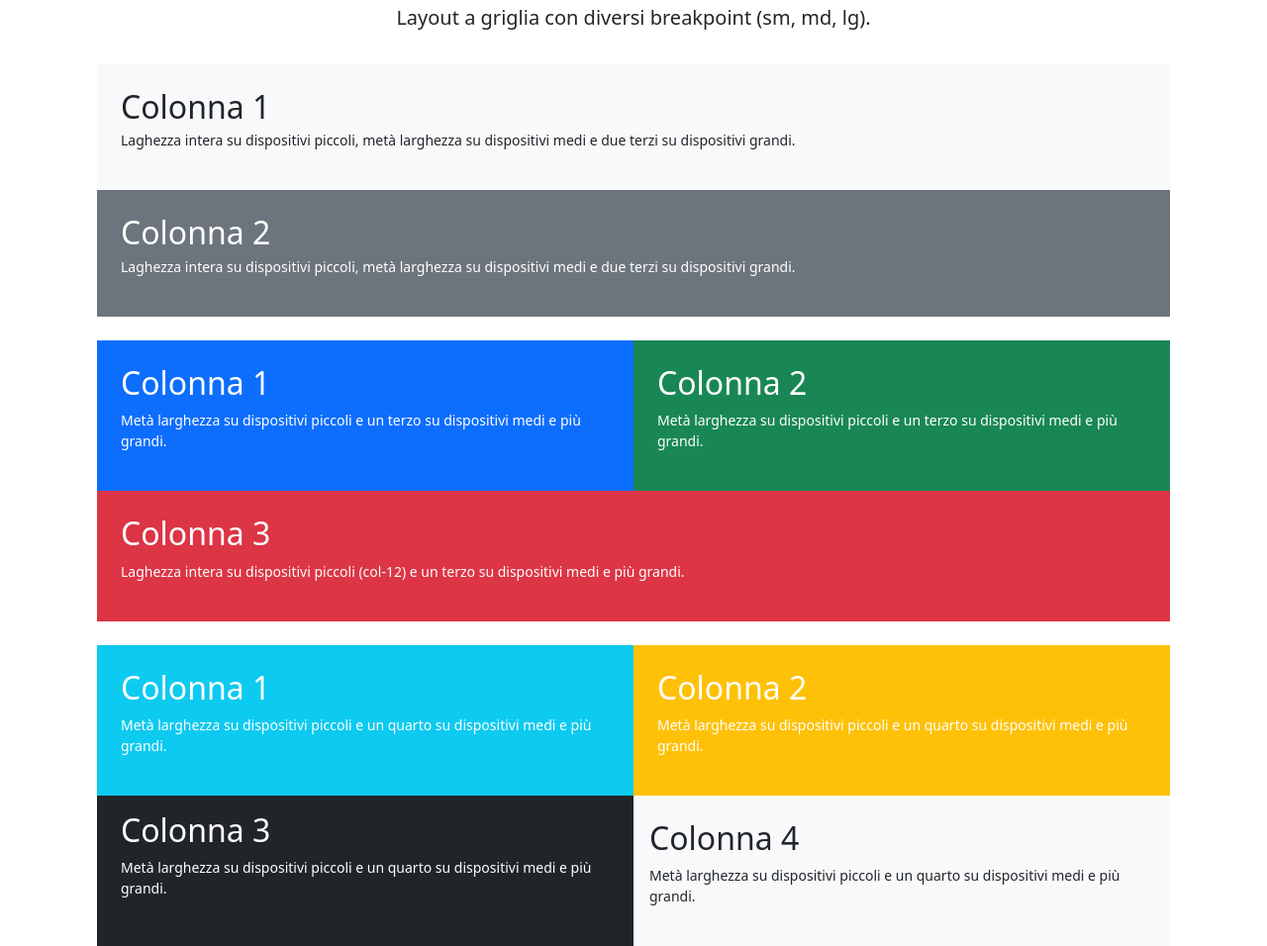
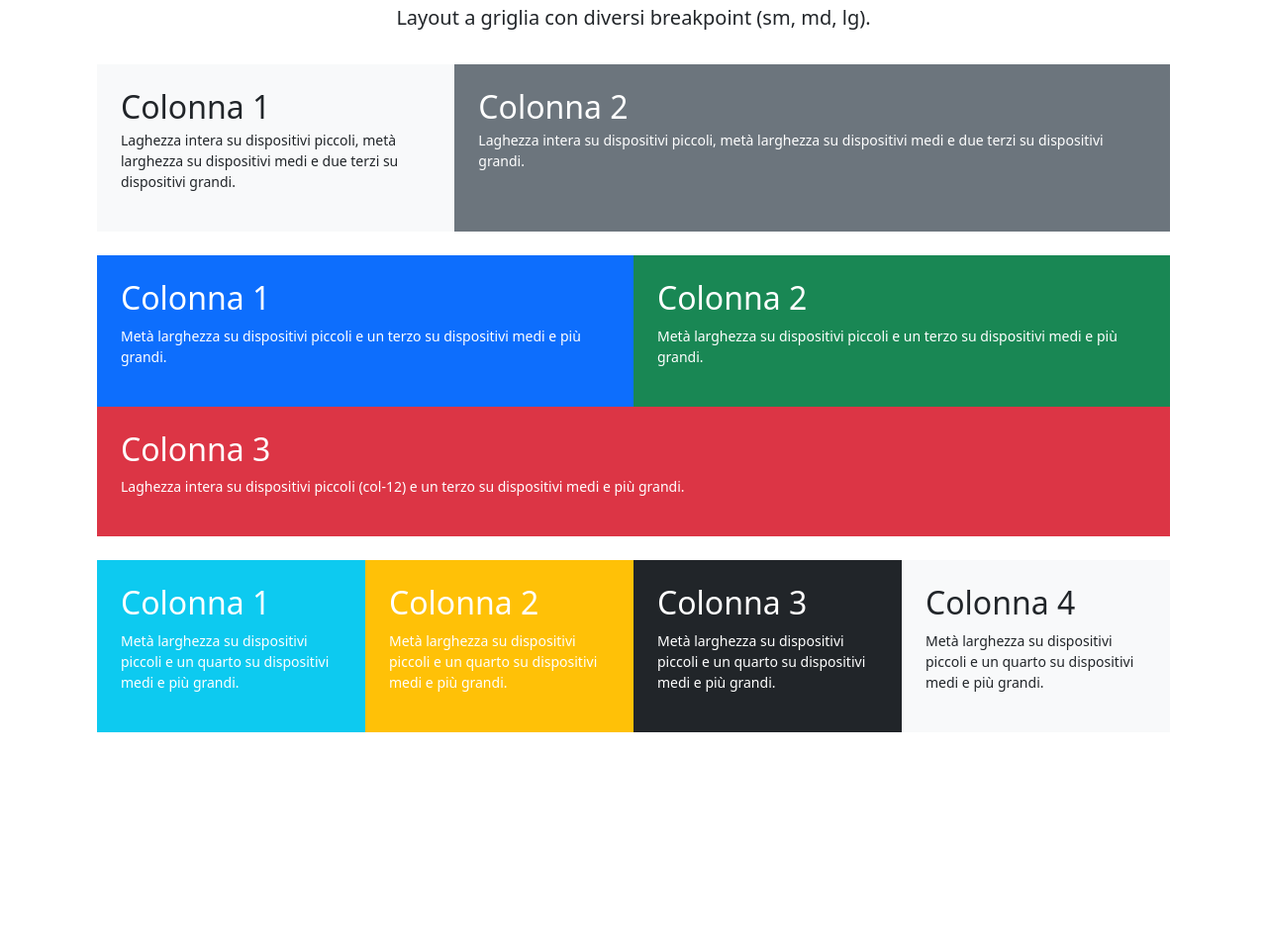
Before and after one commit to GiacomoGaudino/htmlcss-bootstrap-layout, a plain HTML site: page index.html in a window 1280 px wide. Shown: the part 105-1061 px from the top of the page at 99% size. After the commit the page ends 845 px from the top, so only its background shows below. Drawn offline with nearby package versions, Linux system fonts and the light colour scheme.

Commit message:
add md and lg layout

```diff
--- a/index.html
+++ b/index.html
@@ -26,12 +26,12 @@
         <section>
             <div class="container">
                 <div class="row">
-                    <div class="col-12 bg-body-tertiary p-4">
+                    <div class="col-12 col-md-6 col-lg-4 bg-body-tertiary p-4">
                         <h6 class="text-capitalize fs-2 mb-1">colonna 1</h6>
                         <p class="">Laghezza intera su dispositivi piccoli, metà larghezza su dispositivi medi e due
                             terzi su dispositivi grandi.</p>
                     </div>
-                    <div class="col-12 bg-secondary p-4 text-white">
+                    <div class="col-12 col-md-6 col-lg-8 bg-secondary p-4 text-white">
                         <h6 class="text-capitalize fs-2 mb-1">colonna 2</h6>
                         <p>Laghezza intera su dispositivi piccoli, metà larghezza su dispositivi medi e due terzi su
                             dispositivi grandi.</p>
@@ -61,19 +61,19 @@
         <section>
             <div class="container">
                 <div class="row">
-                    <div class="col-6 bg-info p-4 text-white ">
+                    <div class="col-6 col-md-3 bg-info p-4 text-white ">
                         <h6 class="text-capitalize fs-2">colonna 1</h6>
                         <p>Metà larghezza su dispositivi piccoli e un quarto su dispositivi medi e più grandi.</p>
                     </div>
-                    <div class="col-6 bg-warning p-4 text-white">
+                    <div class="col-6 col-md-3 bg-warning p-4 text-white">
                         <h6 class="text-capitalize fs-2">colonna 2</h6>
                         <p>Metà larghezza su dispositivi piccoli e un quarto su dispositivi medi e più grandi.</p>
                     </div>
-                    <div class="col-6 bg-dark pt-3 p-4 text-white">
+                    <div class="col-6 col-md-3 bg-dark p-4 text-white">
                         <h6 class="text-capitalize fs-2">colonna 3</h6>
                         <p>Metà larghezza su dispositivi piccoli e un quarto su dispositivi medi e più grandi.</p>
                     </div>
-                    <div class="col-6 bg-body-tertiary p-4 px-3">
+                    <div class="col-6 col-md-3 bg-body-tertiary p-4">
                         <h6 class="text-capitalize fs-2">colonna 4</h6>
                         <p>Metà larghezza su dispositivi piccoli e un quarto su dispositivi medi e più grandi.</p>
                     </div>
```
